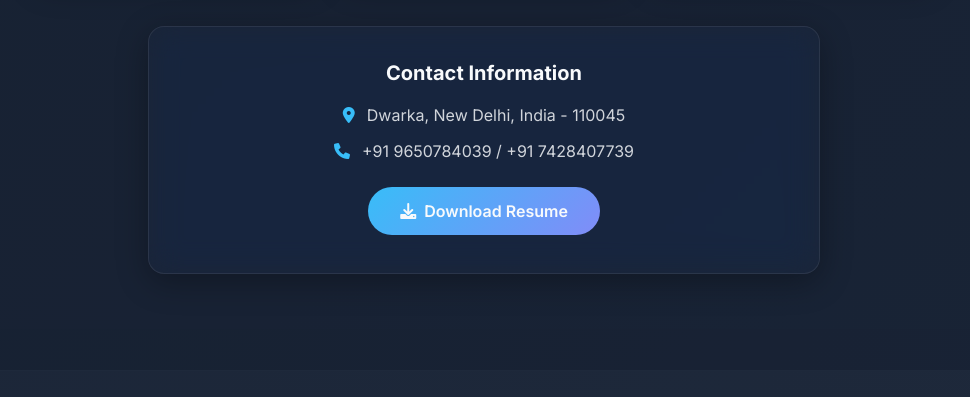
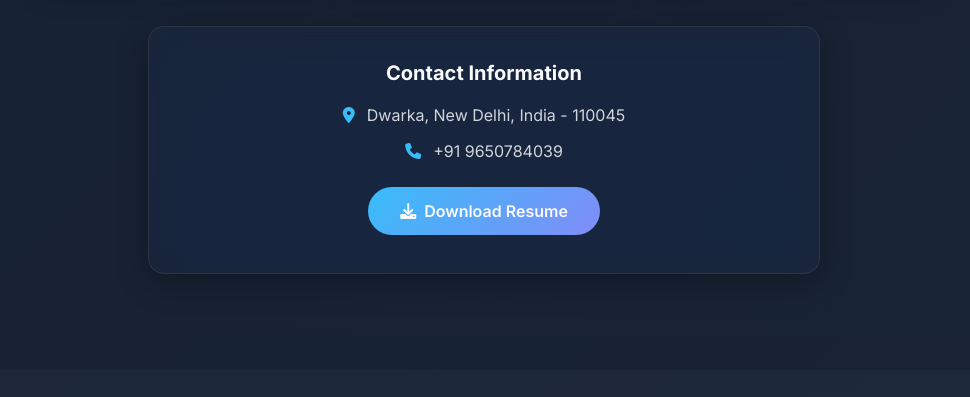
Before and after one commit to AnkitaKatoch612/Portfolio, a plain HTML site: page index.html in a window 1280 px wide. Shown: the part 8054-8451 px from the top of the page, without its empty margins (156-1126 px from the left). Drawn offline with nearby package versions, Linux system fonts and the light colour scheme.

Commit message:
number changed

```diff
--- a/index.html
+++ b/index.html
@@ -1334,7 +1334,7 @@
                         </p>
                         <p class="flex items-center justify-center gap-3">
                             <i class="fas fa-phone text-sky-400"></i>
-                            <span>+91 9650784039 / +91 7428407739</span>
+                            <span>+91 9650784039</span>
                         </p>
                     </div>
                  <a href="resume/Ankita_Katoch_Resume.pdf"
```
